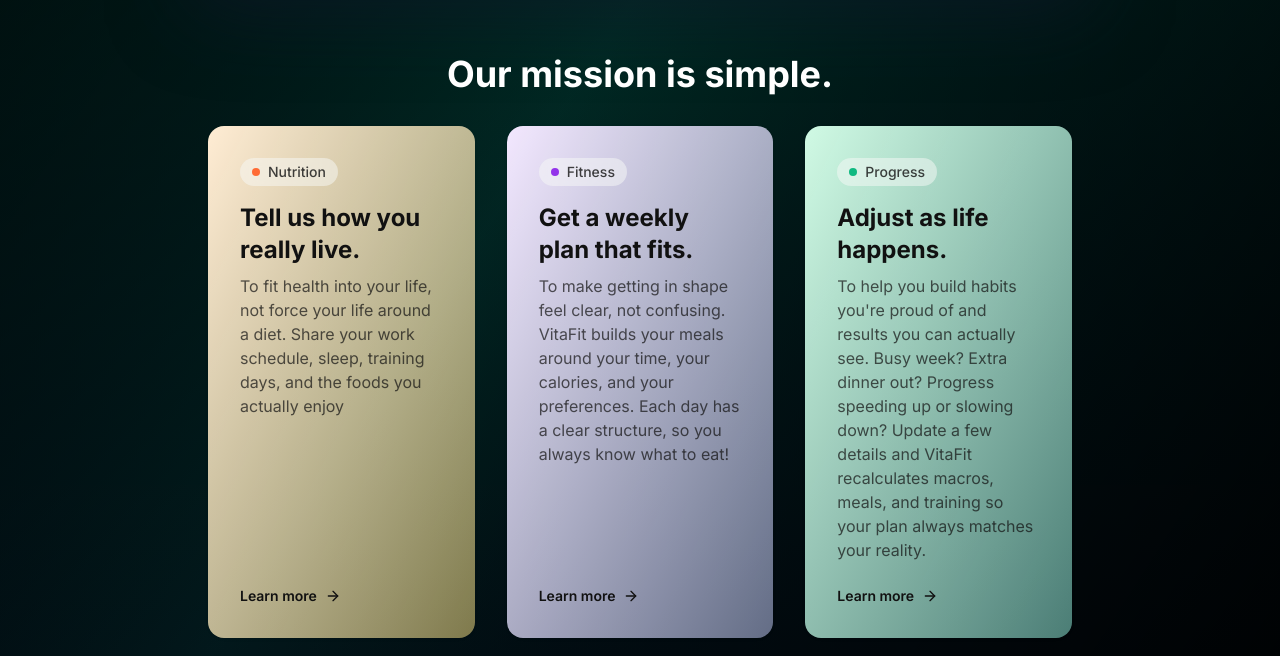
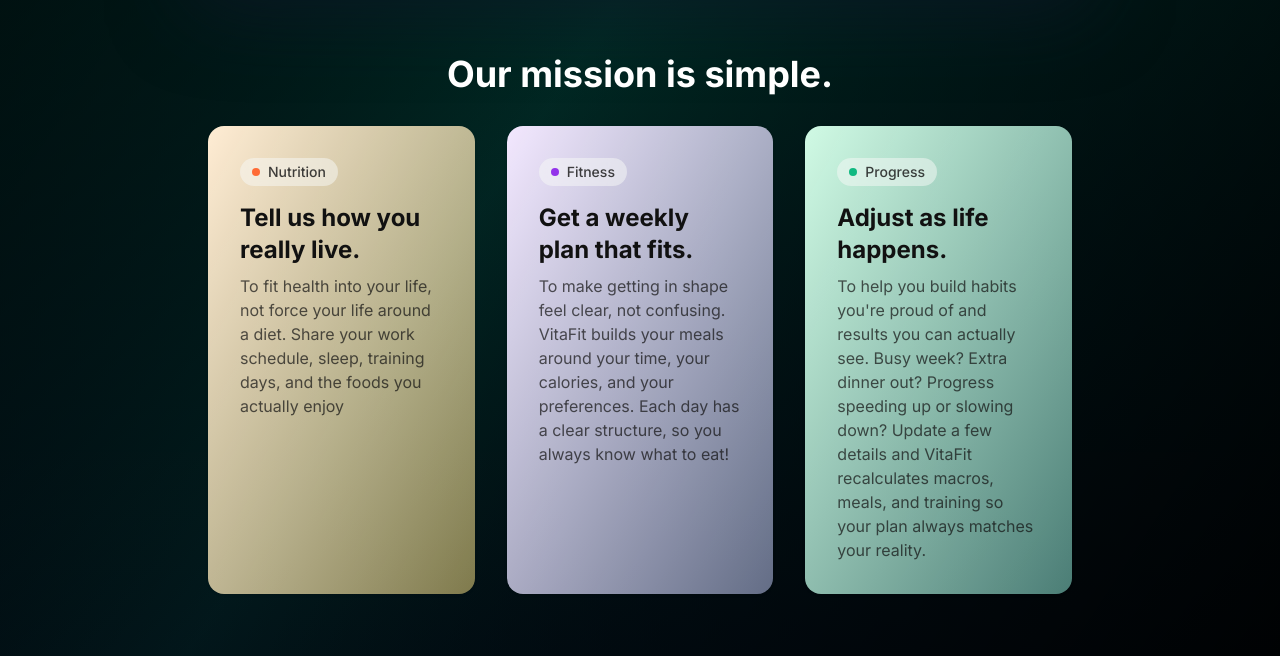
Before and after one commit to olaruvali25/vitaFit, a Next.js app: page /about in a window 1280 px wide. Shown: the part 1000-1656 px from the top of the page. Built offline with nearby package versions, Linux system fonts and the light colour scheme; no server answers.

Commit message:
Increase card width more and remove Learn more buttons

```diff
--- a/app/(site)/about/page.tsx
+++ b/app/(site)/about/page.tsx
@@ -97,7 +97,7 @@ export default function AboutPage() {
             <h2 className="text-3xl md:text-4xl font-bold text-white mb-8 text-center">
               Our mission is simple.
             </h2>
-            <div className="grid grid-cols-1 lg:grid-cols-3 gap-8 w-full max-w-[1800px] mx-auto px-4">
+            <div className="grid grid-cols-1 lg:grid-cols-3 gap-8 w-full max-w-[1900px] mx-auto px-4">
               <GradientCard
                 gradient="orange"
                 badgeText="Nutrition"
--- a/components/ui/gradient-card.tsx
+++ b/components/ui/gradient-card.tsx
@@ -92,14 +92,6 @@ const GradientCard = React.forwardRef<HTMLDivElement, GradientCardProps>(
               <p className="text-foreground/70 max-w-xs">{description}</p>
             </div>
 
-            {/* Call to Action Link */}
-            <a
-              href={ctaHref}
-              className="group mt-6 inline-flex items-center gap-2 text-sm font-semibold text-foreground"
-            >
-              {ctaText}
-              <ArrowRight className="h-4 w-4 transition-transform duration-300 group-hover:translate-x-1" />
-            </a>
           </div>
         </div>
       </motion.div>
```
